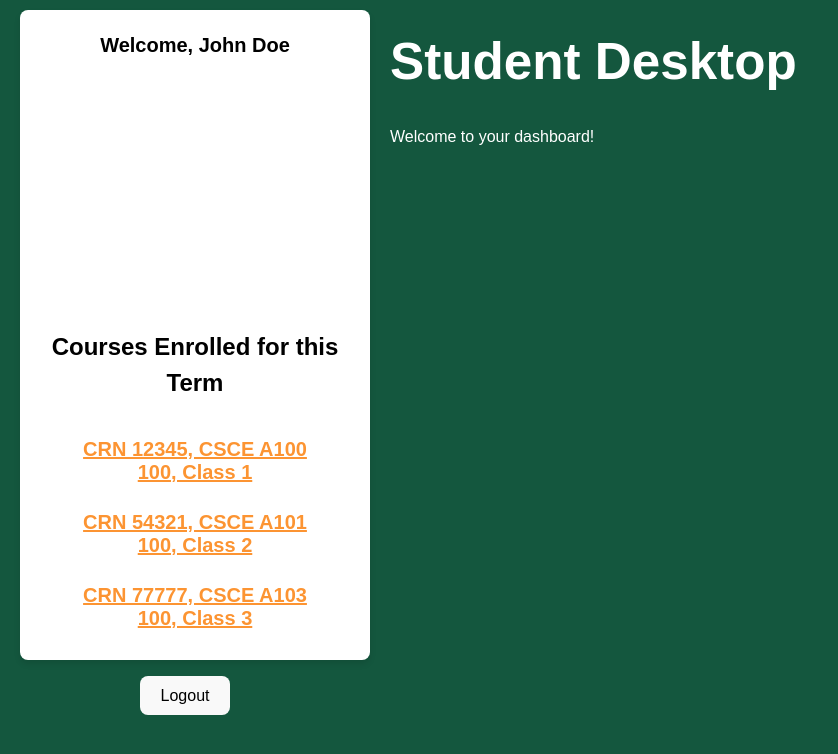
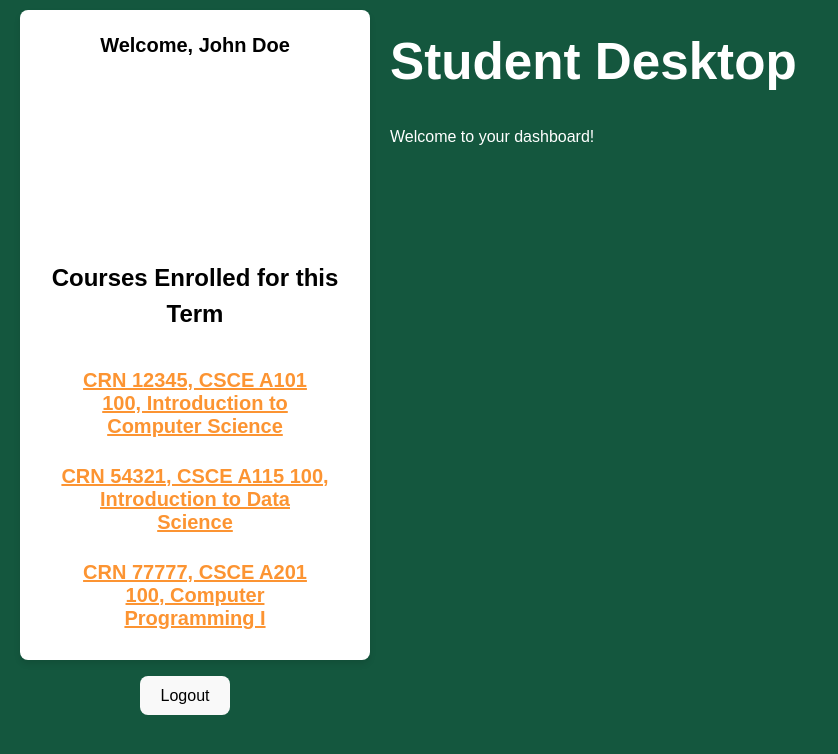
Before and after one commit to djpcorpuz/UAA-Course-Evaluation-System, a React (Vite) app in the folder frontend/: page / in a window 1280 px wide. Both pictures are taken after a click on the button "Student". Shown: the top 754 px of the page, without its empty margins (0-838 px from the left). Built offline with nearby package versions, Linux system fonts and the light colour scheme.

Commit message:
fixed scrolling in survey panel

```diff
--- a/frontend/src/student/student-desktop.css
+++ b/frontend/src/student/student-desktop.css
@@ -67,7 +67,7 @@ body {
   margin-top: 10px;
   position: relative;
   text-align: center;
-  height: calc(99% - 10px);
+  height: 55%;
   overflow-y: auto;
 }
 
--- a/frontend/src/student/student-desktop.jsx
+++ b/frontend/src/student/student-desktop.jsx
@@ -4,9 +4,9 @@ import './student-desktop.css';
 function StudentDesktop({ onLogout }) {
   // Default courses
   const courses = [
-    "CRN 12345, CSCE A100 100, Class 1",
-    "CRN 54321, CSCE A101 100, Class 2",
-    "CRN 77777, CSCE A103 100, Class 3"
+    "CRN 12345, CSCE A101 100, Introduction to Computer Science",
+    "CRN 54321, CSCE A115 100, Introduction to Data Science",
+    "CRN 77777, CSCE A201 100, Computer Programming I"
   ];
 
   // Default user and instructors
```
